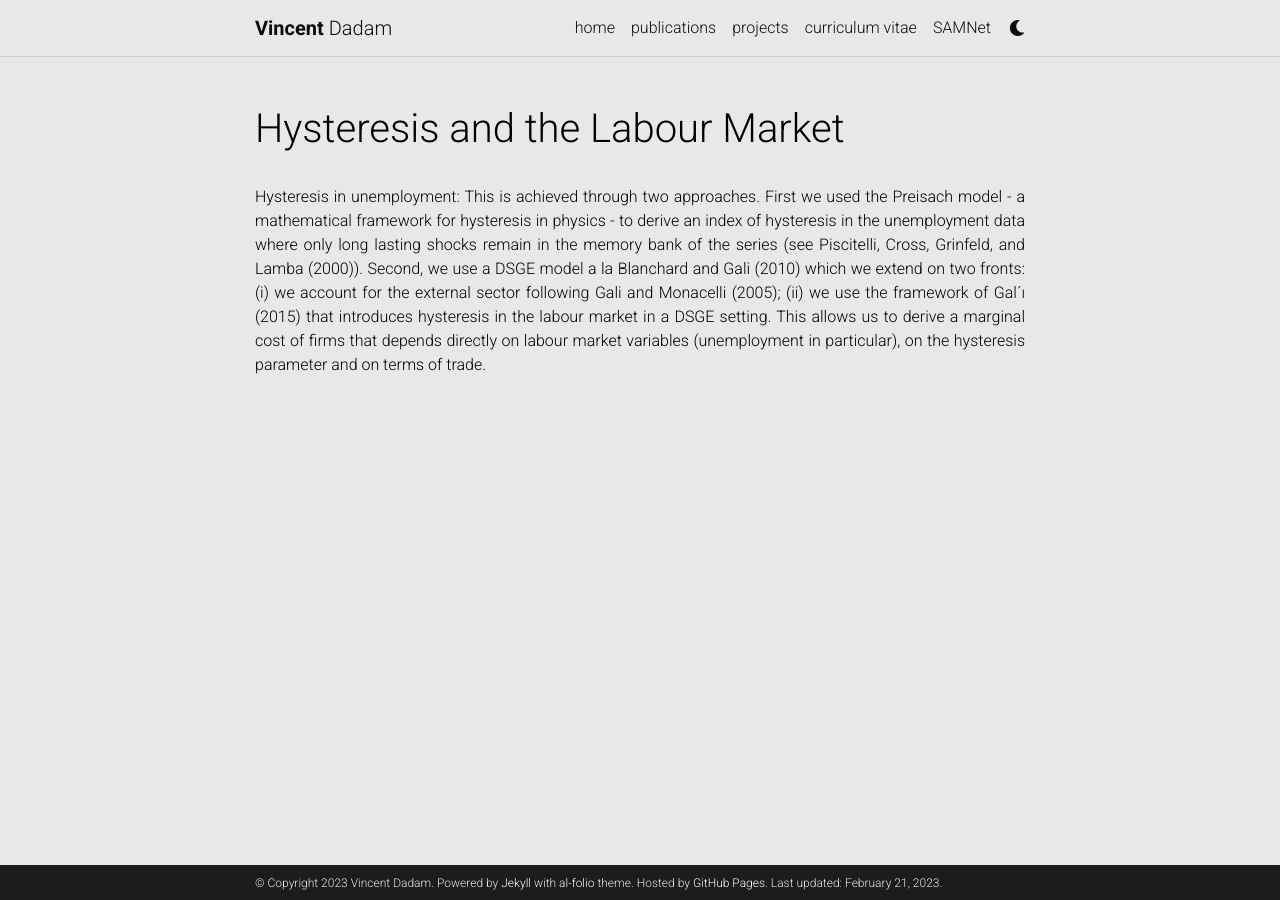
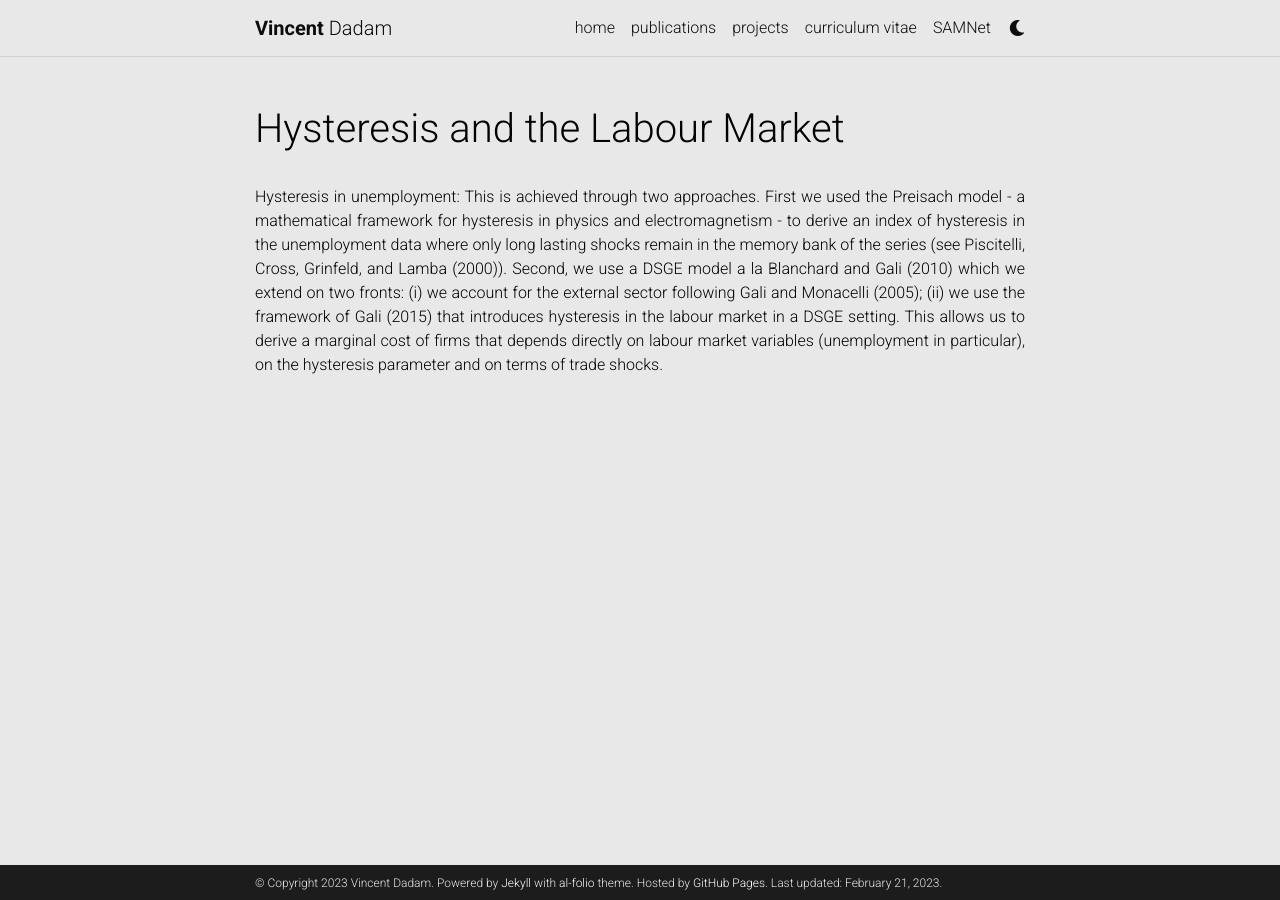
Before and after one commit to dadamvince/dadamvince.github.io, a Jekyll site: the page built from _projects/2_project.md, in a window 1280 px wide. Built offline with Jekyll 4.4.1, drawn with Linux system fonts in a browser that asks for light colours; comment, search, counter and statistics services are not loaded; a style sheet for code colours, icons or effects is not loaded.

Commit message:
projects

```diff
--- a/_projects/2_project.md
+++ b/_projects/2_project.md
@@ -7,5 +7,5 @@ importance: 2
 category: solo
 ---
 
-<p align="justify"> Hysteresis in unemployment: This is achieved through two approaches. First we used the Preisach model - a mathematical framework for hysteresis in physics - to derive an index of hysteresis in the unemployment data where only long lasting shocks remain in the memory bank of the series (see Piscitelli, Cross, Grinfeld, and Lamba (2000)). Second, we use a DSGE model a la Blanchard and Gali (2010) which we extend on two fronts: (i) we account for the external sector
-following Gali and Monacelli (2005); (ii) we use the framework of Gal´ı (2015) that introduces hysteresis in the labour market in a DSGE setting. This allows us to derive a marginal cost of firms that depends directly on labour market variables (unemployment in particular), on the hysteresis parameter and on terms of trade. </p>
+<p align="justify"> Hysteresis in unemployment: This is achieved through two approaches. First we used the Preisach model - a mathematical framework for hysteresis in physics and electromagnetism - to derive an index of hysteresis in the unemployment data where only long lasting shocks remain in the memory bank of the series (see Piscitelli, Cross, Grinfeld, and Lamba (2000)). Second, we use a DSGE model a la Blanchard and Gali (2010) which we extend on two fronts: (i) we account for the external sector
+following Gali and Monacelli (2005); (ii) we use the framework of Gali (2015) that introduces hysteresis in the labour market in a DSGE setting. This allows us to derive a marginal cost of firms that depends directly on labour market variables (unemployment in particular), on the hysteresis parameter and on terms of trade shocks. </p>
```
Also changed, not shown: _projects/1_project.md (+1 -1 lines), _projects/3_project.md (+3 -1 lines), _projects/4_project.md (+2 -7 lines).
